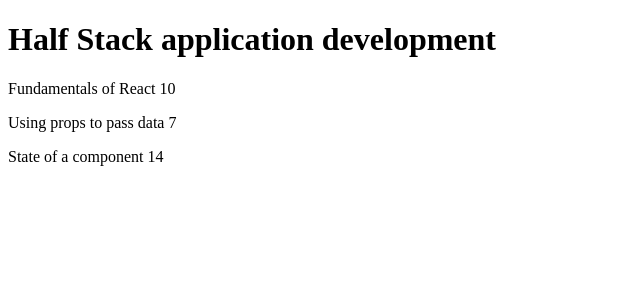
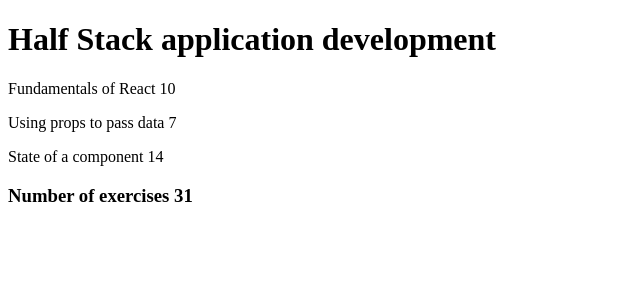
Before and after one commit to Arshx7/full-stack-open, a React (Vite) app in the folder part2/courseinfo/: page / in a window 1280 px wide. Shown: the top 300 px of the page, without its empty margins (0-640 px from the left). Built offline with nearby package versions, Linux system fonts and the light colour scheme.

Commit message:
Exercise 2.2

```diff
--- a/part2/courseinfo/src/App.jsx
+++ b/part2/courseinfo/src/App.jsx
@@ -1,6 +1,12 @@
 const Header = ({ course }) => <h1>{course}</h1>;
 
-const Total = ({ sum }) => <p>Number of exercises {sum}</p>;
+const Total = ({ parts }) => {
+  let sum = 0;
+  for (let i = 0; i < parts.length; i++) {
+    sum += parts[i].exercises;
+  }
+  return <h3>Number of exercises {sum}</h3>;
+};
 
 const Part = ({ part }) => (
   <p>
@@ -20,6 +26,7 @@
     <>
       <Header course={course.name} />
       <Content parts={course.parts} />
+      <Total parts={course.parts} />
     </>
   );
 };
```
